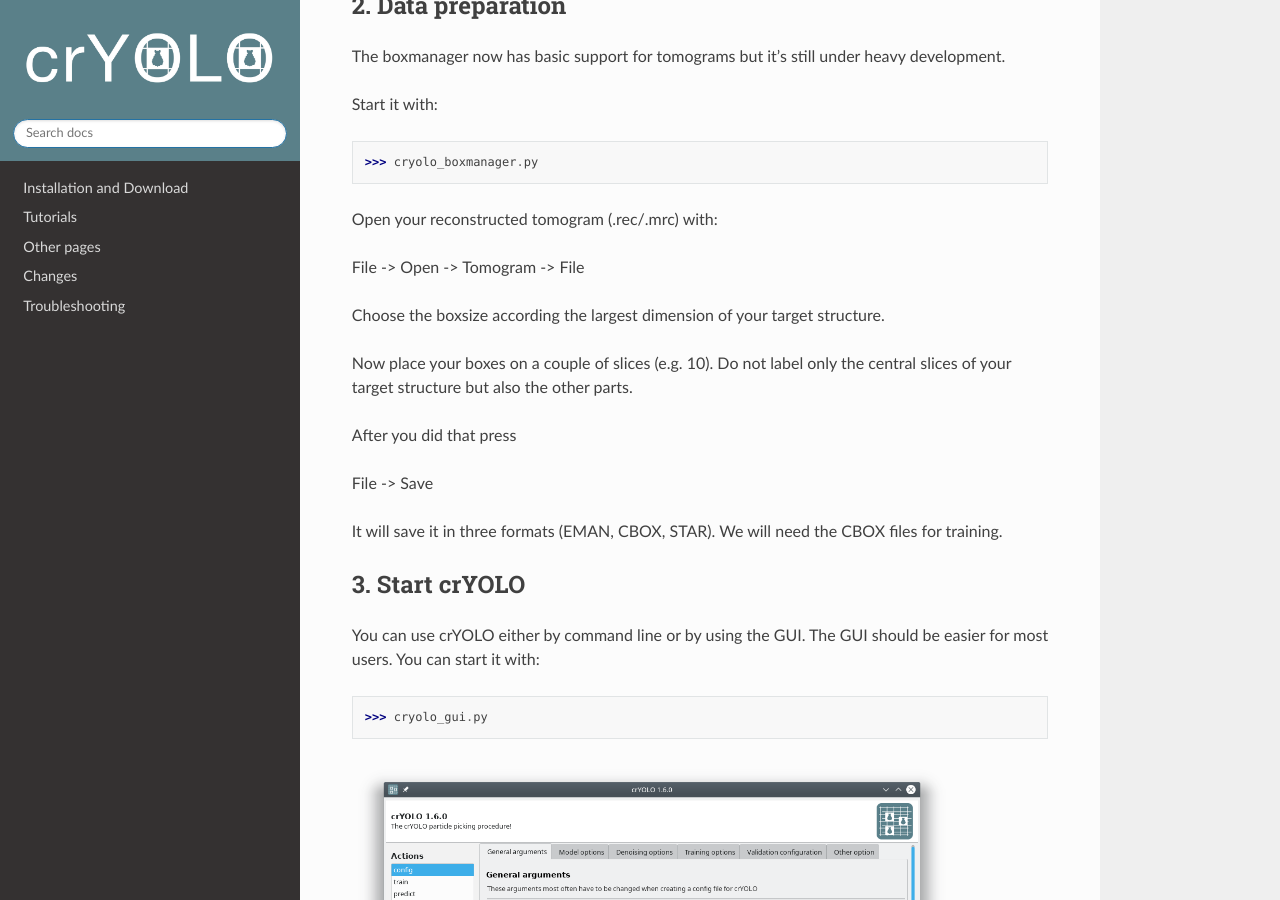
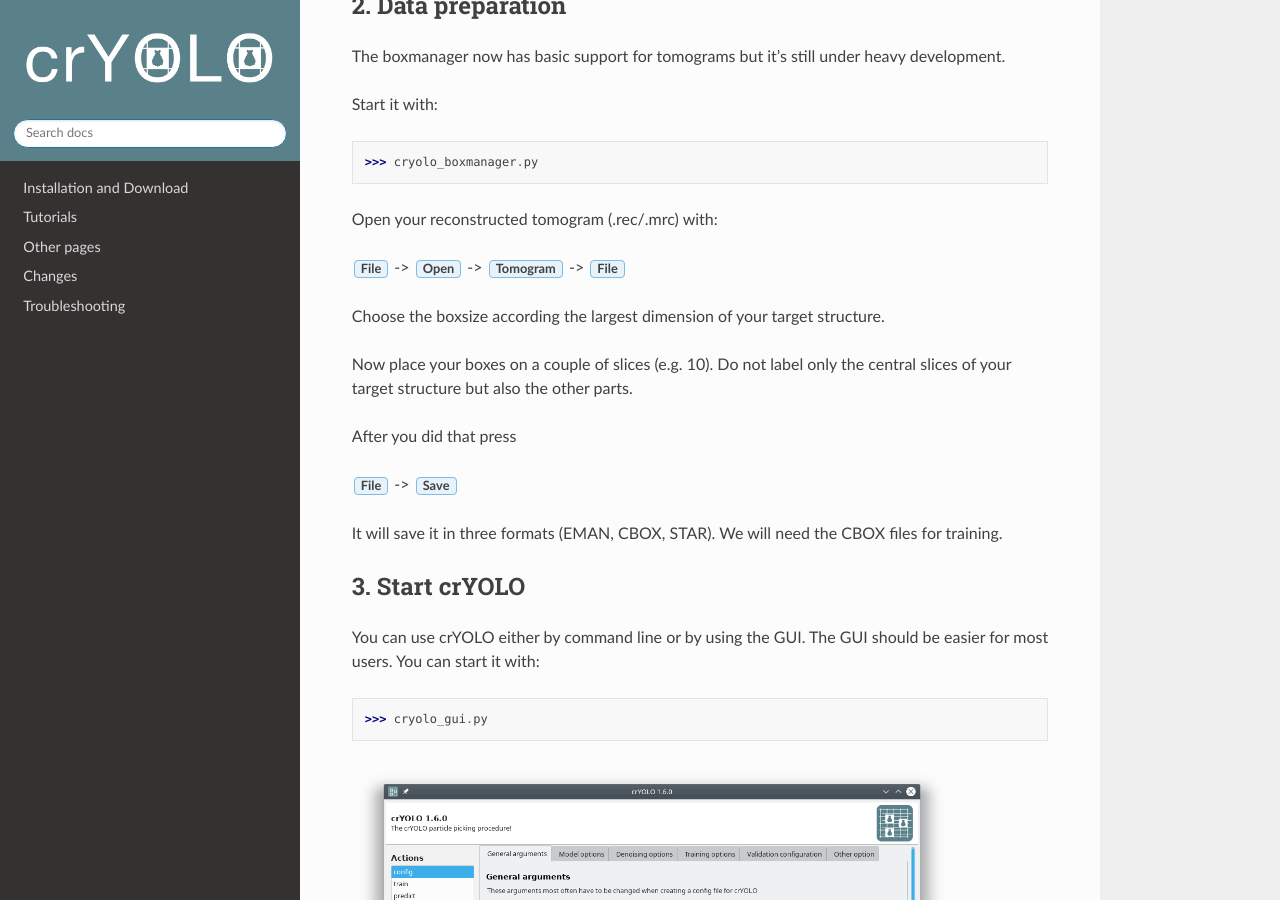
Before and after one commit to MPI-Dortmund/cryolo, a Sphinx documentation site: the page built from source/tutorials/tut05_tomo.rst, in a window 1280 px wide and 900 px high, scrolled down 1080 px. Built offline with Sphinx 7.4.7 and the Read the Docs theme 2.0.0, drawn with Linux system fonts in a browser that asks for light colours; some of the changed lines change nothing that is shown.

Commit message:
use GUI labels

```diff
--- a/source/tutorials/tut05_tomo.rst
+++ b/source/tutorials/tut05_tomo.rst
@@ -46,17 +46,16 @@ Start it with:
 
 Open your reconstructed tomogram (.rec/.mrc) with:
 
-File -> Open -> Tomogram -> File
+:guilabel:`File` -> :guilabel:`Open` -> :guilabel:`Tomogram` -> :guilabel:`File`
 
 Choose the boxsize according the largest dimension of your target structure.
 
 Now place your boxes on a couple of slices (e.g. 10). Do not label only the central slices of your
 target structure but also the other parts.
 
-
 After you did that press
 
-File -> Save
+:guilabel:`File` -> :guilabel:`Save`
 
 It will save it in three formats (EMAN, CBOX, STAR). We will need the CBOX
 files for training.
```
